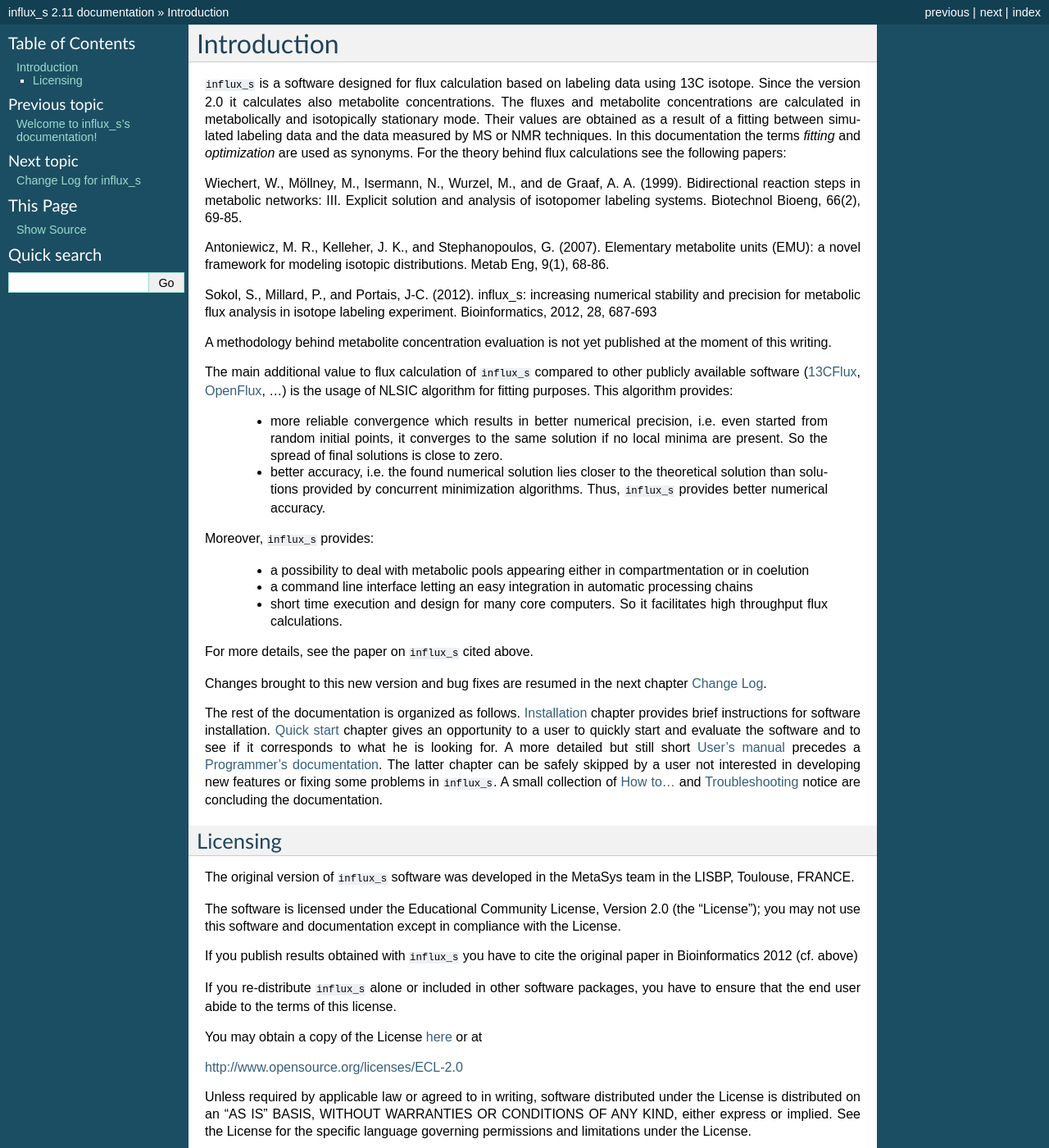
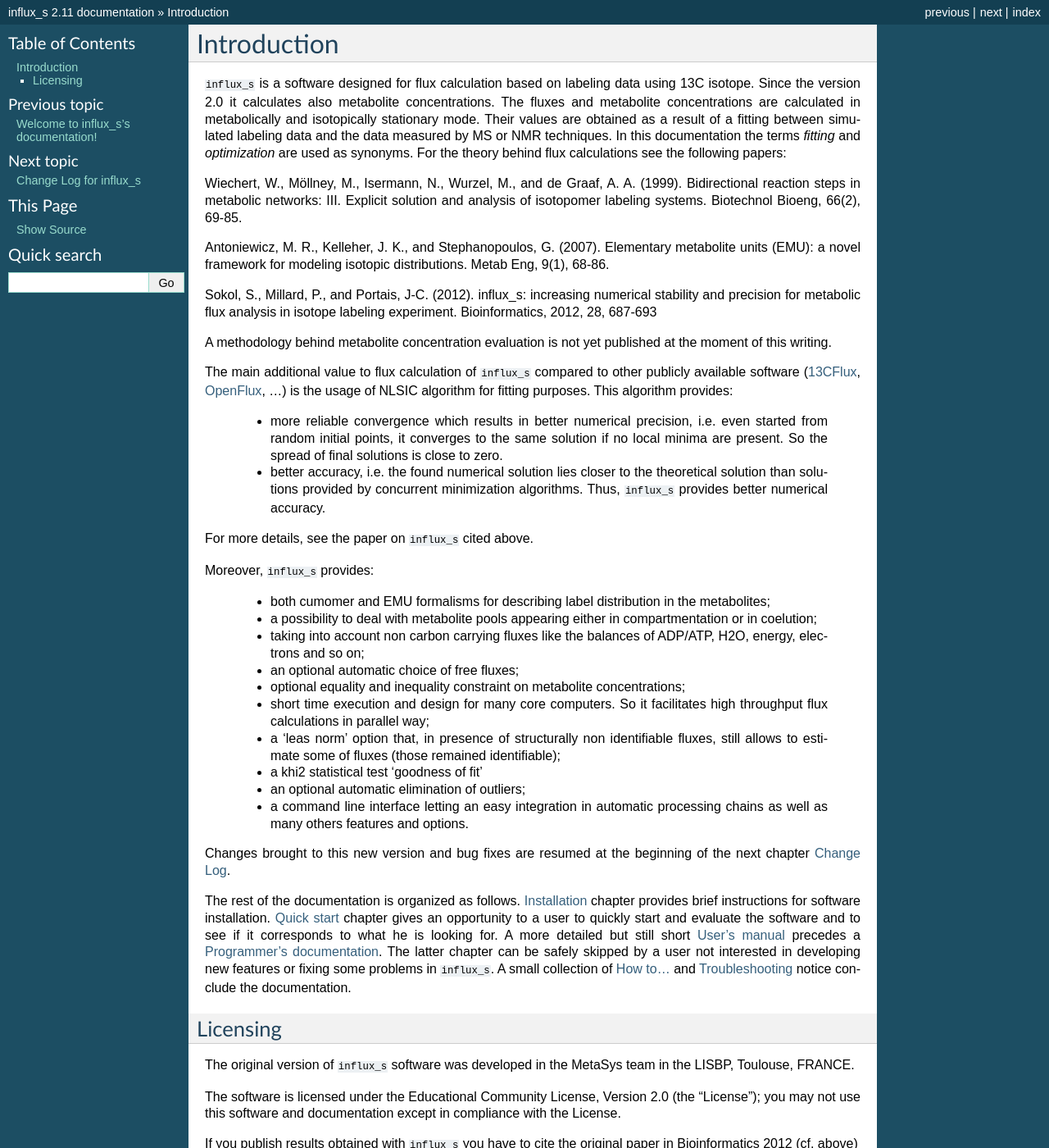
Before and after one commit to sgsokol/influx, a Sphinx documentation site: the page built from doc/intro.rst, in a window 1280 px wide and 1400 px high. Shown: the whole window at 82% size. Built offline with Sphinx 7.4.7, drawn with Linux system fonts in a browser that asks for light colours.

Commit message:
v2.11 more what influx_s provides

```diff
--- a/doc/intro.rst
+++ b/doc/intro.rst
@@ -33,18 +33,25 @@ for fitting purposes. This algorithm provides:
  - more reliable convergence which results in better numerical precision, i.e. even started from random initial points, it converges to the same solution if no local minima are present. So the spread of final solutions is close to zero.
  - better accuracy, i.e. the found numerical solution lies closer to the theoretical solution than solutions provided by concurrent minimization algorithms. Thus, ``influx_s`` provides better numerical accuracy.
 
+For more details, see the paper on ``influx_s`` cited above.
+
 Moreover, ``influx_s`` provides:
 
- - a possibility to deal with metabolic pools appearing either in compartmentation or in coelution
- - a command line interface letting an easy integration in automatic processing chains
- - short time execution and design for many core computers. So it facilitates high throughput flux calculations.
+ - both cumomer and EMU formalisms for describing label distribution in the metabolites;
+ - a possibility to deal with metabolite pools appearing either in compartmentation or in coelution;
+ - taking into account non carbon carrying fluxes like the balances of ADP/ATP, H2O, energy, electrons and so on;
+ - an optional automatic choice of free fluxes;
+ - optional equality and inequality constraint on metabolite concentrations;
+ - short time execution and design for many core computers. So it facilitates high throughput flux calculations in parallel way;
+ - a 'leas norm' option that, in presence of structurally non identifiable fluxes, still allows to estimate some of fluxes (those remained identifiable);
+ - a khi2 statistical test 'goodness of fit'
+ - an optional automatic elimination of outliers;
+ - a command line interface letting an easy integration in automatic processing chains as well as many others features and options.
 
-For more details, see the paper on ``influx_s`` cited above.
-
-Changes brought to this new version and bug fixes are resumed in
+Changes brought to this new version and bug fixes are resumed at the beginning of
 the next chapter :doc:`Change Log<changelog>`.
 
-The rest of the documentation is organized as follows. :doc:`Installation <install>` chapter provides brief instructions for software installation. :doc:`Quick start <quick>` chapter gives an opportunity to a user to quickly start and evaluate the software and to see if it corresponds to what he is looking for. A more detailed but still short :doc:`User's manual <manual>` precedes a :doc:`Programmer's documentation <progdoc>`. The latter chapter can be safely skipped by a user not interested in developing new features or fixing some problems in ``influx_s``. A small collection of :doc:`How to... <howto>` and :doc:`Troubleshooting <trouble>` notice are concluding the documentation.
+The rest of the documentation is organized as follows. :doc:`Installation <install>` chapter provides brief instructions for software installation. :doc:`Quick start <quick>` chapter gives an opportunity to a user to quickly start and evaluate the software and to see if it corresponds to what he is looking for. A more detailed but still short :doc:`User's manual <manual>` precedes a :doc:`Programmer's documentation <progdoc>`. The latter chapter can be safely skipped by a user not interested in developing new features or fixing some problems in ``influx_s``. A small collection of :doc:`How to... <howto>` and :doc:`Troubleshooting <trouble>` notice conclude the documentation.
 
 Licensing
 ---------
```
